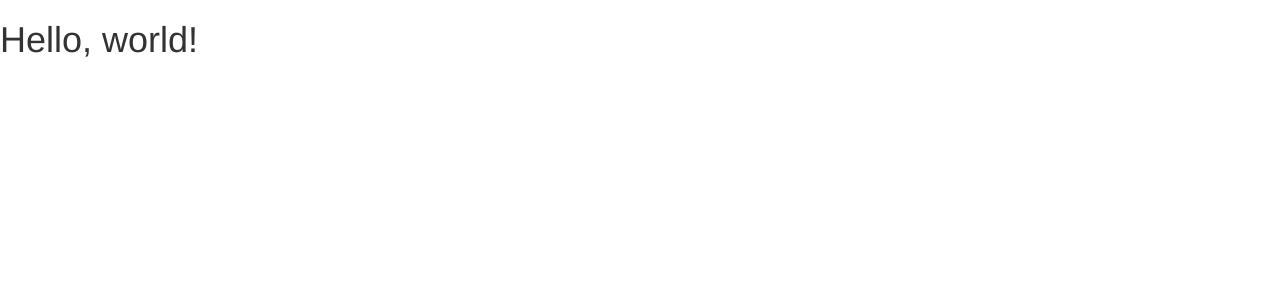
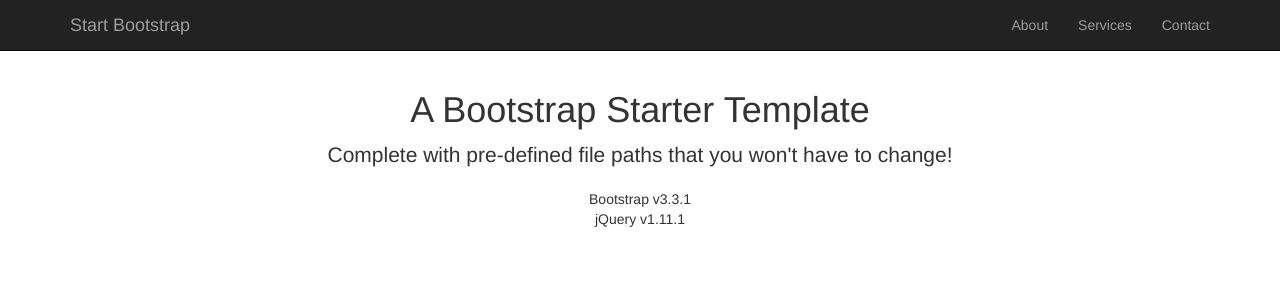
Before and after one commit to tibel/tibel.github.io, a Jekyll site: the page built from bootstrap.htm, in a window 1280 px wide. Shown: the top 300 px of the page. Built offline with Jekyll 4.4.1, drawn with Linux system fonts in a browser that asks for light colours; nearby versions of some CDN libraries; Markdown is read by kramdown in place of the engine named in the settings.

Commit message:
extend bootstrap sample

```diff
--- a/404.html
+++ b/404.html
@@ -1,10 +1,10 @@
 ---
 layout: default
-title: "404: Page not found"
+title: "Page not found"
 permalink: 404.html
 ---
 
 <div class="page">
-  <h1 class="page-title">404: Page not found</h1>
+  <h1 class="page-title">Page not found</h1>
   <p class="lead">Sorry, we've misplaced that URL or it's pointing to something that doesn't exist. <a href="{{ site.baseurl }}/">Head back home</a> to try finding it again.</p>
 </div>
--- a/_config.yml
+++ b/_config.yml
@@ -1,12 +1,14 @@
 # Site settings
-title:            TIBEL.github.io
-description:      > # this means to ignore newlines until "baseurl:"
-  Write an awesome description for your new site here. You can edit this
-  line in _config.yml. It will appear in your document head meta (for
-  Google search results) and in your feed.xml site description.
+title:            TIBEL
+description:      "Thoughts, flamewars, utilities, tutorials, codes, projects and other things by Thomas Ibel."
 baseurl:          ""
 url:              "https://tibel.github.io"
 
 # Build settings
 markdown:         redcarpet
 highlighter:      pygments
+
+permalink:        /posts/:title/
+
+exclude:
+  - "README.md"
--- a/_data/author.yml
+++ b/_data/author.yml
@@ -1,6 +1,5 @@
 # Author
 name:           'Thomas Ibel'
-email:          your-email@domain.com
 
 gravatar:
   url:          https://gravatar.com/avatar/9224089ea0a51d5815342ac9e0ba9053
@@ -13,3 +12,8 @@
 stackoverflow:
   username:     tibel
   url:          https://stackoverflow.com/users/3333371/tibel
+openhub:
+  username:     tibel
+  url:          https://www.openhub.net/accounts/tibel
+linkedin:
+  url:          https://www.linkedin.com/in/thomasibel
--- a/_includes/head.html
+++ b/_includes/head.html
@@ -1,7 +1,7 @@
 <head>
   <meta charset="utf-8">
   <meta http-equiv="X-UA-Compatible" content="IE=edge">
-  <meta name="viewport" content="width=device-width, initial-scale=1.0">
+  <meta name="viewport" content="width=device-width, initial-scale=1">
 
   <title>{% if page.title %}{{ page.title }} &middot; {{ site.title }}{% else %}{{ site.title }}{% endif %}</title>
   <meta name="description" content="{% if page.excerpt %}{{ page.excerpt | strip_html | strip_newlines | truncate: 160 }}{% else %}{{ site.description }}{% endif %}">
--- a/bootstrap.htm
+++ b/bootstrap.htm
@@ -8,18 +8,78 @@
     <meta charset="utf-8">
     <meta http-equiv="X-UA-Compatible" content="IE=edge">
     <meta name="viewport" content="width=device-width, initial-scale=1">
+    <meta name="description" content="">
+    <meta name="author" content="">
+
     <title>Bootstrap 101 Template</title>
 
     <!-- Bootstrap -->
 	<link rel="stylesheet" href="https://maxcdn.bootstrapcdn.com/bootstrap/3.3.2/css/bootstrap.min.css">
 
+    <!-- Custom CSS -->
+    <style>
+    body {
+      padding-top: 70px;
+      /* Required padding for .navbar-fixed-top. Remove if using .navbar-static-top. Change if height of navigation changes. */
+    }
+    </style>
   </head>
+
   <body>
-    <h1>Hello, world!</h1>
 
-    <!-- jQuery (necessary for Bootstrap's JavaScript plugins) -->
+    <!-- Navigation -->
+    <nav class="navbar navbar-inverse navbar-fixed-top" role="navigation">
+        <div class="container">
+            <!-- Brand and toggle get grouped for better mobile display -->
+            <div class="navbar-header">
+                <button type="button" class="navbar-toggle" data-toggle="collapse" data-target="#bs-example-navbar-collapse-1">
+                    <span class="sr-only">Toggle navigation</span>
+                    <span class="icon-bar"></span>
+                    <span class="icon-bar"></span>
+                    <span class="icon-bar"></span>
+                </button>
+                <a class="navbar-brand" href="#">Start Bootstrap</a>
+            </div>
+            <!-- Collect the nav links, forms, and other content for toggling -->
+            <div class="collapse navbar-collapse" id="bs-example-navbar-collapse-1">
+                <ul class="nav navbar-nav navbar-right">
+                    <li>
+                        <a href="#">About</a>
+                    </li>
+                    <li>
+                        <a href="#">Services</a>
+                    </li>
+                    <li>
+                        <a href="#">Contact</a>
+                    </li>
+                </ul>
+            </div>
+            <!-- /.navbar-collapse -->
+        </div>
+        <!-- /.container -->
+    </nav>
+
+    <!-- Page Content -->
+    <div class="container">
+
+        <div class="row">
+            <div class="col-lg-12 text-center">
+                <h1>A Bootstrap Starter Template</h1>
+                <p class="lead">Complete with pre-defined file paths that you won't have to change!</p>
+                <ul class="list-unstyled">
+                    <li>Bootstrap v3.3.1</li>
+                    <li>jQuery v1.11.1</li>
+                </ul>
+            </div>
+        </div>
+        <!-- /.row -->
+
+    </div>
+    <!-- /.container -->
+
+
+    <!-- jQuery and Bootstrap -->
 	<script src="https://code.jquery.com/jquery-2.1.3.min.js"></script>
-    <!-- Include all compiled plugins (below), or include individual files as needed -->
     <script src="https://maxcdn.bootstrapcdn.com/bootstrap/3.3.2/js/bootstrap.min.js"></script>
   </body>
 </html>
```
